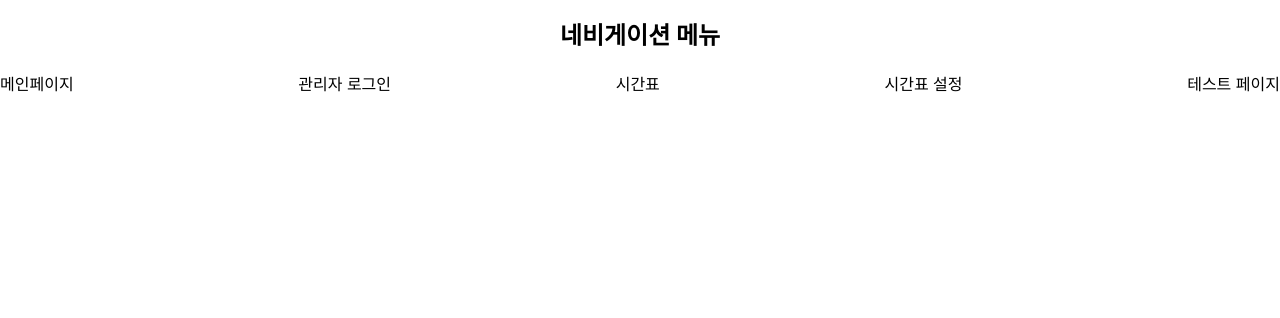
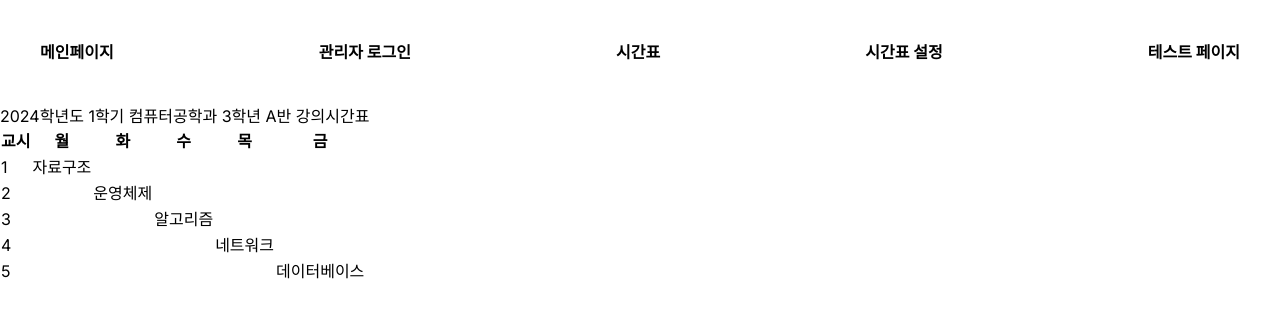
Before and after one commit to JangHwanPark/infognu, a Next.js app: page /timetable in a window 1280 px wide. Shown: the top 318 px of the page. Built offline with nearby package versions, Linux system fonts and the light colour scheme; no server answers.

Commit message:
feat: TimeTable 컴포넌트 내 더미데이터 추가

```diff
--- a/src/app/(pages)/timetable/TimeTable.tsx
+++ b/src/app/(pages)/timetable/TimeTable.tsx
@@ -22,9 +22,56 @@ interface Timetable {
 
 
 const TimeTable = () => {
-    // useState에 타입 명시
-    const [timetableData, setTimetableData] = useState<Timetable[]>([]);
-    const [hydrated, setHydrated] = useState(false);
+    // 더미데이터 추가
+    const [timetableData, setTimetableData] = useState<Timetable[]>([{
+        year: "2024",
+        semester: "1",
+        dept: "컴퓨터공학과",
+        grade: "3",
+        class: "A",
+        lect: [
+            {
+                time: 1,
+                week: 1, // 월요일
+                name: "자료구조",
+                prof: "김교수",
+                room: "101호",
+                desc: "자료구조 개념 학습"
+            },
+            {
+                time: 2,
+                week: 2, // 화요일
+                name: "운영체제",
+                prof: "박교수",
+                room: "202호",
+                desc: "운영체제의 원리"
+            },
+            {
+                time: 3,
+                week: 3, // 수요일
+                name: "알고리즘",
+                prof: "이교수",
+                room: "303호",
+                desc: "알고리즘 설계 및 분석"
+            },
+            {
+                time: 4,
+                week: 4, // 목요일
+                name: "네트워크",
+                prof: "최교수",
+                room: "404호",
+                desc: "네트워크 기초"
+            },
+            {
+                time: 5,
+                week: 5, // 금요일
+                name: "데이터베이스",
+                prof: "정교수",
+                room: "505호",
+                desc: "데이터베이스 설계"
+            }
+        ]
+    }]);
 
     return (
         <>
--- a/src/app/(pages)/timetable/page.tsx
+++ b/src/app/(pages)/timetable/page.tsx
@@ -4,8 +4,11 @@ import TimeTable from "@/app/(pages)/timetable/TimeTable";
 
 
 export default function Timetable() {
-    const data = fetch('/api/timetable');
-
+    const baseUrl = typeof window === 'undefined'
+        ? 'http://localhost:3000'  // 서버 측에서는 절대 경로 필요
+        : '';  // 클라이언트 측에서는 상대 경로 사용
+    const data = fetch(`${baseUrl}/api/timetable`);
+    console.log(data)
 
     return (
         <div>
--- a/src/app/api/timetable/route.ts
+++ b/src/app/api/timetable/route.ts
@@ -1,16 +1,18 @@
-import { NextResponse } from 'next/server';
-import { connectToDatabase } from '@/lib/database'; // DB 연결 파일을 가져옴
+import {NextResponse} from 'next/server';
+import {connectToDatabase} from '@/lib/database'; // DB 연결 파일을 가져옴
 
-export async function POST(request: Request) {
-    const body = await request.json();
+export async function GET(request: Request) {
+    const {searchParams} = new URL(request.url);
 
-    const dept = body.dept ?? 'CSE';
-    const year = body.year ?? '2024';
-    const semester = body.semester ?? '1';
+    const dept = searchParams.get('d') ?? '';
+    const year = searchParams.get('y') ?? '2024';
+    const semester = searchParams.get('s') ?? '1';
 
     if (!dept) {
         return NextResponse.json({
-            error: '학과 코드가 누락되었습니다.', status: 400 });
+            status: 400,
+            error: '학과 코드가 누락되었습니다.',
+        });
     }
 
     try {
@@ -19,27 +21,33 @@ export async function POST(request: Request) {
         return NextResponse.json(timetableData);
     } catch (error) {
         console.error(error);
-        return NextResponse.json({
-            error: '데이터베이스 조회 중 오류가 발생했습니다.',
-            status: 500
-        });
+        return NextResponse.json({error: '데이터베이스 조회 중 오류가 발생했습니다.', status: 500});
     }
 }
 
-async function fetchTimetableData(dept: string, year: string, semester: string) {
+async function fetchTimetableData(
+    dept: string,
+    year: string,
+    semester: string
+) {
+
     let connection;
+
     try {
+        const query = `
+            SELECT 학년, 학기, 반
+            FROM 안산_학과학급정보
+            WHERE 학과코드 = '{$searchDept[$i]}'
+              AND (연도 = $year AND 학기 = $semester)
+            ORDER BY 학년, 반`;
+
+        // DB 연결
         connection = await connectToDatabase();
 
-        const query = `
-            SELECT *
-            FROM 안산_강의시간표
-            WHERE dept = ? AND year = ? AND semester = ?
-        `;
+        const [rows, fields] = await connection.execute(query, [dept, year, semester]);
+        console.log("데이터: " + rows)
 
-        const [rows] = await connection.execute(query, [dept, year, semester]);
-        console.log("데이터: ", rows);
-
+        // 시간표 데이터 가공
         const timetable = {
             year: year,
             semester: semester,
@@ -50,9 +58,5 @@ async function fetchTimetableData(dept: string, year: string, semester: string)
         return timetable;
     } catch (error) {
         throw new Error(`데이터 조회 중 오류가 발생했습니다: ${error.message}`);
-    } finally {
-        if (connection) {
-            await connection.end();
-        }
     }
 }
--- a/src/components/Navigation.tsx
+++ b/src/components/Navigation.tsx
@@ -3,9 +3,8 @@ import Link from "next/link";
 
 const Navigation = () => {
     return (
-        <div className="my-5">
-            <h3 className="text-center text-2xl my-5 font-bold">네비게이션 메뉴</h3>
-            <div className="flex justify-between">
+        <div className="m-10">
+            <div className="flex justify-between font-bold">
                 <Link href="/">메인페이지</Link>
                 <Link href="/auth/admin">관리자 로그인</Link>
                 <Link href="/timetable">시간표</Link>
```
